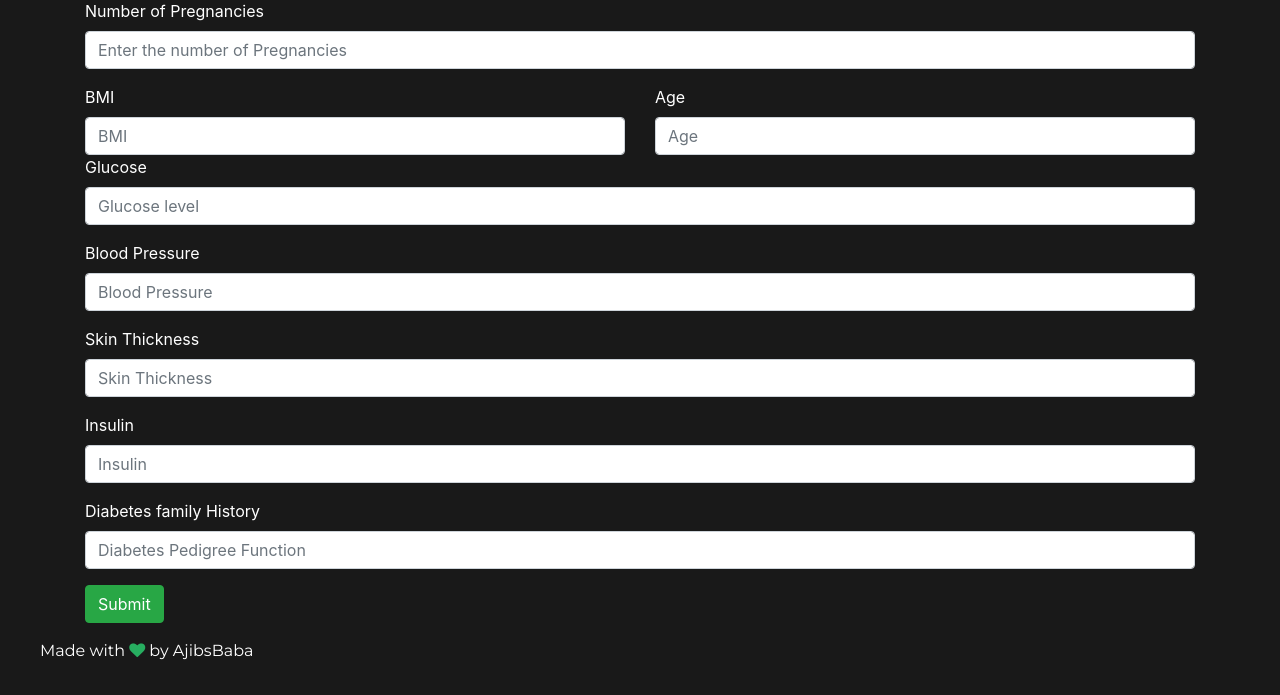
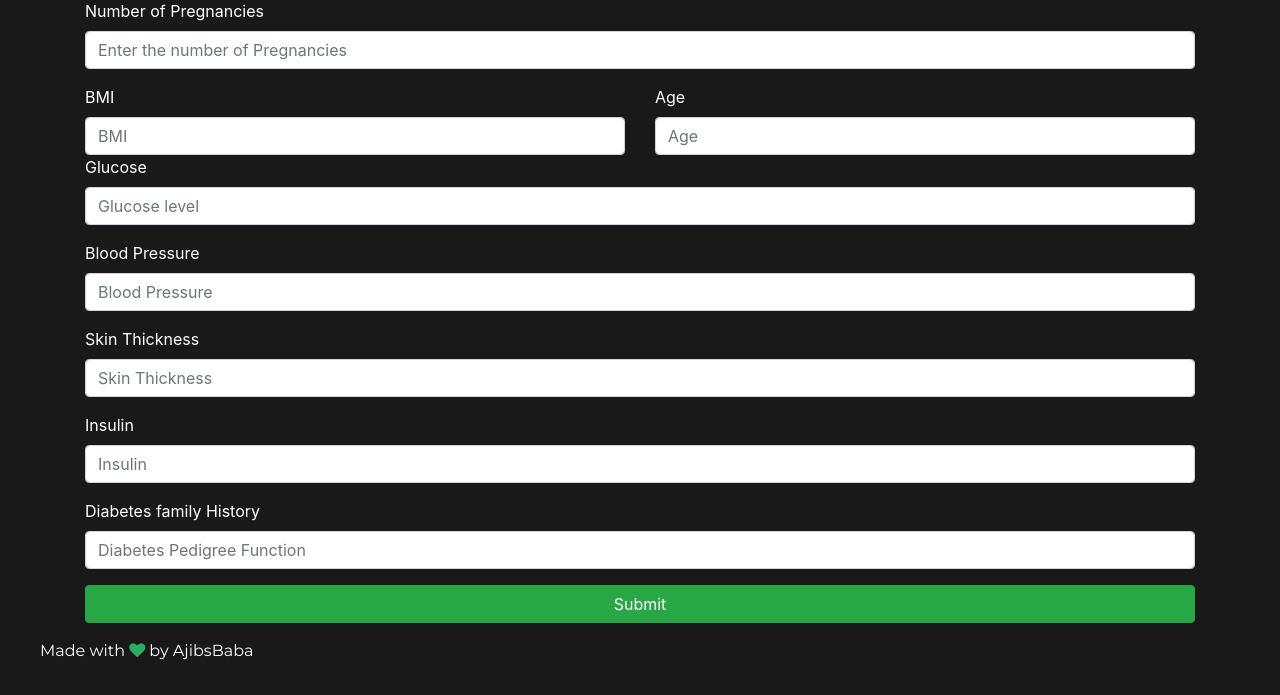
Before and after one commit to AjibsBaba/diabetes-diagnosis, a Flask app: page /entry in a window 1280 px wide. Shown: the part 105-800 px from the top of the page. Run offline with Flask 2, Linux system fonts and the light colour scheme; parts of the project's set-up code (start-up, migrations or seed data) failed here and were passed over; some libraries are stand-ins or nearby versions.

Commit message:
changed button style

```diff
--- a/templates/model.html
+++ b/templates/model.html
@@ -69,7 +69,7 @@
             <label for="DiabetesPedigreeFunction">Diabetes family History</label>
             <input type="number" class="form-control" name="DiabetesPedigreeFunction" placeholder="Diabetes Pedigree Function">
           </div>
-          <button type="submit" class="btn btn-success">Submit</button>
+          <button type="submit" class="btn btn-success btn-block">Submit</button>
  </form>
   <footer class="mastfoot mt-auto inner cover">
     <div class="inner">
```
